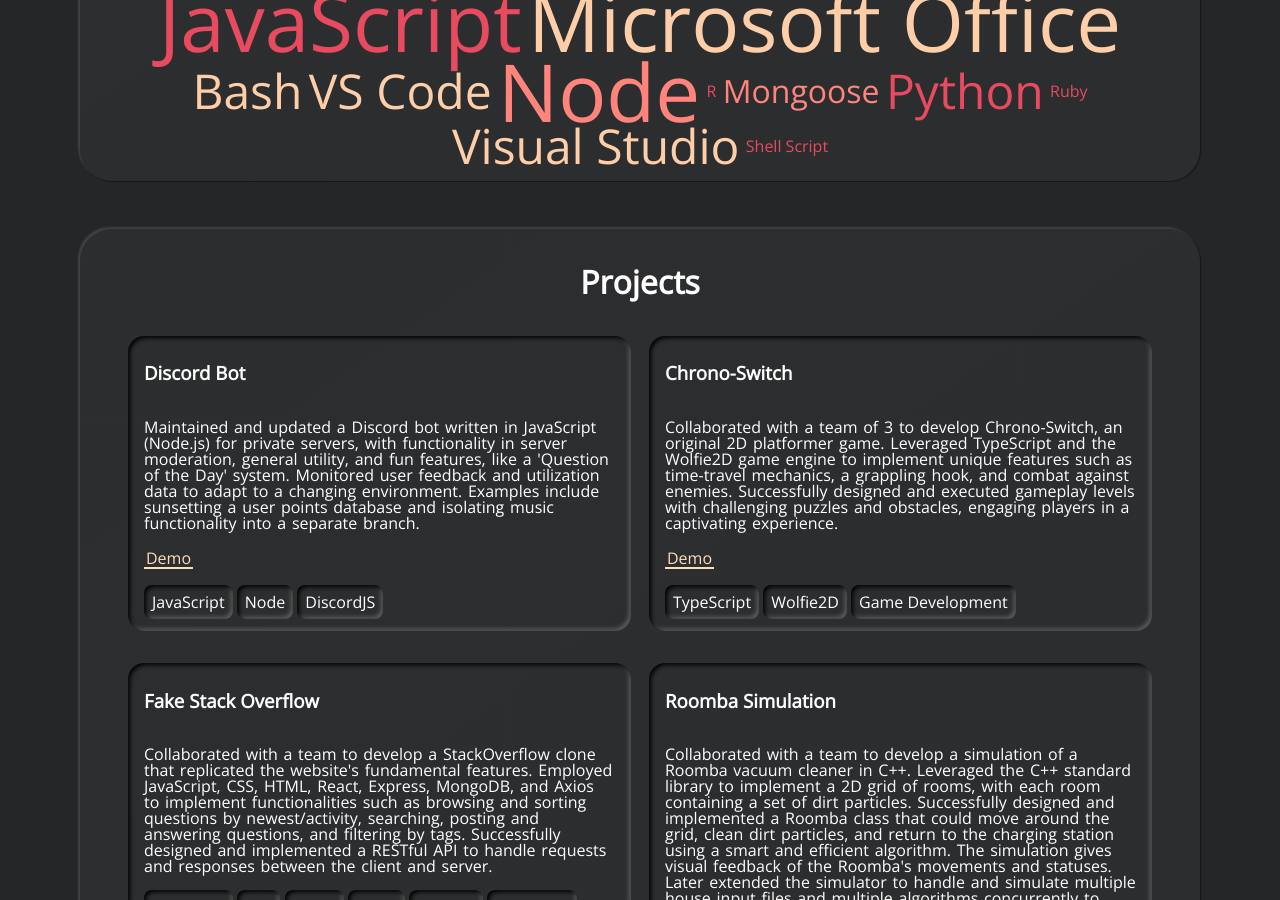
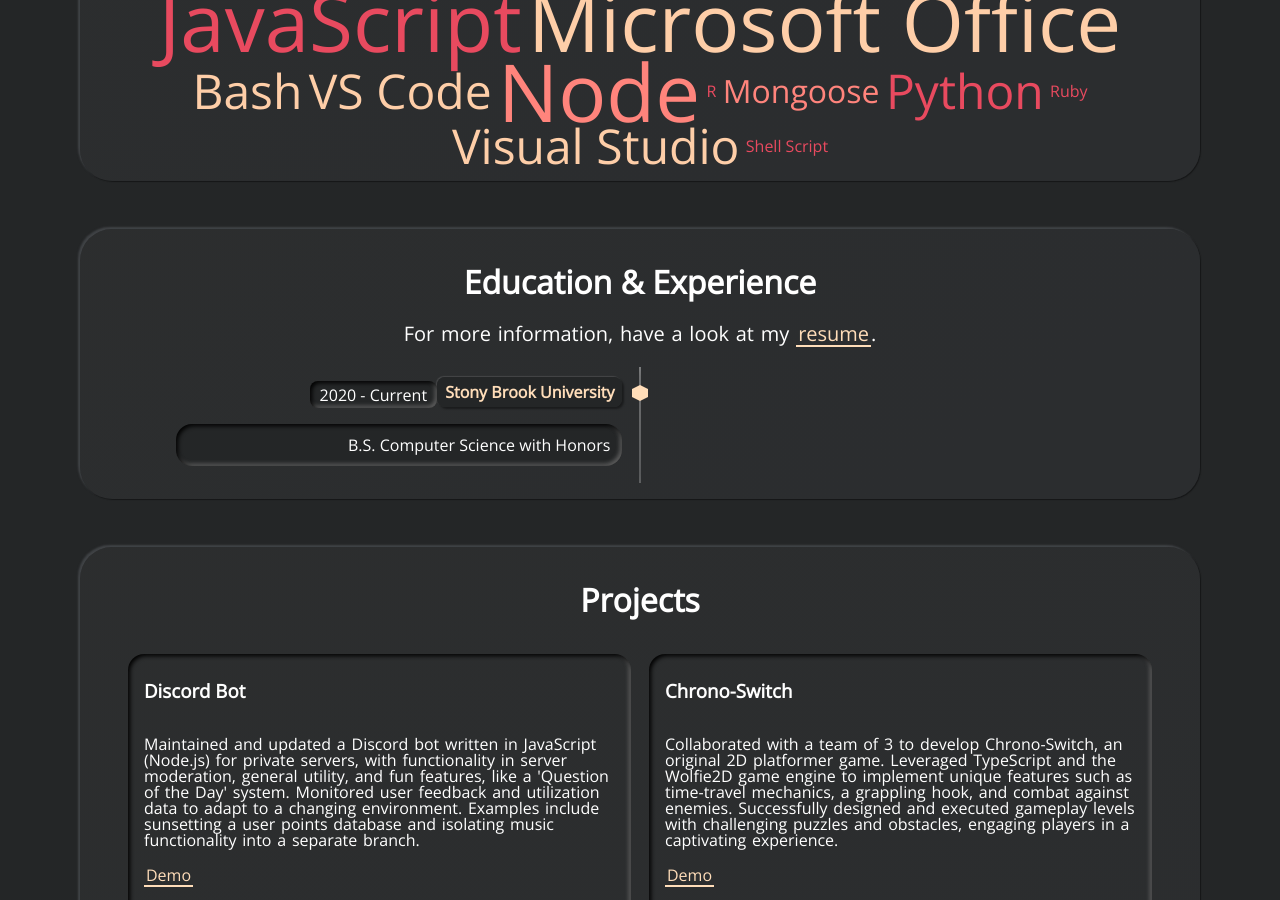
Before and after one commit to xSpoonN/xSpoonN.github.io, a Jekyll site: the page built from index.html, in a window 1280 px wide and 900 px high, scrolled down 1865 px. Built offline with Jekyll 4.4.1, drawn with Linux system fonts in a browser that asks for light colours.

Commit message:
added education/resume

```diff
--- a/_config.yml
+++ b/_config.yml
@@ -48,7 +48,7 @@ skills_title: Skills
 # show_timeline_card:
 # > setting this to true, will display the Timeline section
 # > setting this to false, will omit the Timeline section
-show_timeline_card: false
+show_timeline_card: true
 # timeline_title: The will be displayed as the title in the Timeline section
 timeline_title: Education & Experience
 # cv_download_link: The link where you host your cv.
--- a/_includes/section-timeline.html
+++ b/_includes/section-timeline.html
@@ -2,7 +2,7 @@
 <p class="subtitle">
   For more information, have a look at my
   <a class="highlight-link" href="{{site.cv_download_link}}" target="_blank" rel="noreferrer">
-    curriculum vitae
+    resume
   </a>.
 </p>
 
@@ -14,7 +14,7 @@
           <div class="direction-l">
             <div class="flag-wrapper">
               <span class="hexagon"></span>
-              <span class="flag neumorphism-button" data-aos="zoom-in-right">
+              <span class="flag neumorphism-button" data-aos="zoom-in-right" data-aos-duration="400" data-aos-easing="ease-in-out-quad">
                 <a href="{{event.title-url}}" target="_blank" rel="noreferrer">
                   <span>{{event.title}}</span>
                 </a>
@@ -23,7 +23,7 @@
                 <span class="time neumorphism-card">{{event.date}}</span>
               </span>
             </div>
-            <div class="desc neumorphism-card" data-aos="zoom-in-right">
+            <div class="desc neumorphism-card" data-aos="zoom-in-right" data-aos-duration="400" data-aos-easing="ease-in-out-quad">
               {{event.subtitle}}
               {% if event.tags %}
                 <div class="tag-wrapper">
@@ -42,7 +42,7 @@
           <div class="direction-r">
             <div class="flag-wrapper">
               <span class="hexagon"></span>
-              <span class="flag neumorphism-button" data-aos="zoom-in-left">
+              <span class="flag neumorphism-button" data-aos="zoom-in-left" data-aos-duration="400" data-aos-easing="ease-in-out-quad">
                 <a href="{{event.title-url}}" target="_blank" rel="noreferrer">
                   <span>{{event.title}}</span>
                 </a>
@@ -51,7 +51,7 @@
                 <span class="time neumorphism-card">{{event.date}}</span>
               </span>
             </div>
-            <div class="desc neumorphism-card" data-aos="zoom-in-left">
+            <div class="desc neumorphism-card" data-aos="zoom-in-left" data-aos-duration="400" data-aos-easing="ease-in-out-quad">
               {{event.subtitle}}
               {% if event.tags %}
                 <div class="tag-wrapper">
```
Also changed, not shown: _data/timeline.yml (+4 -41 lines).
